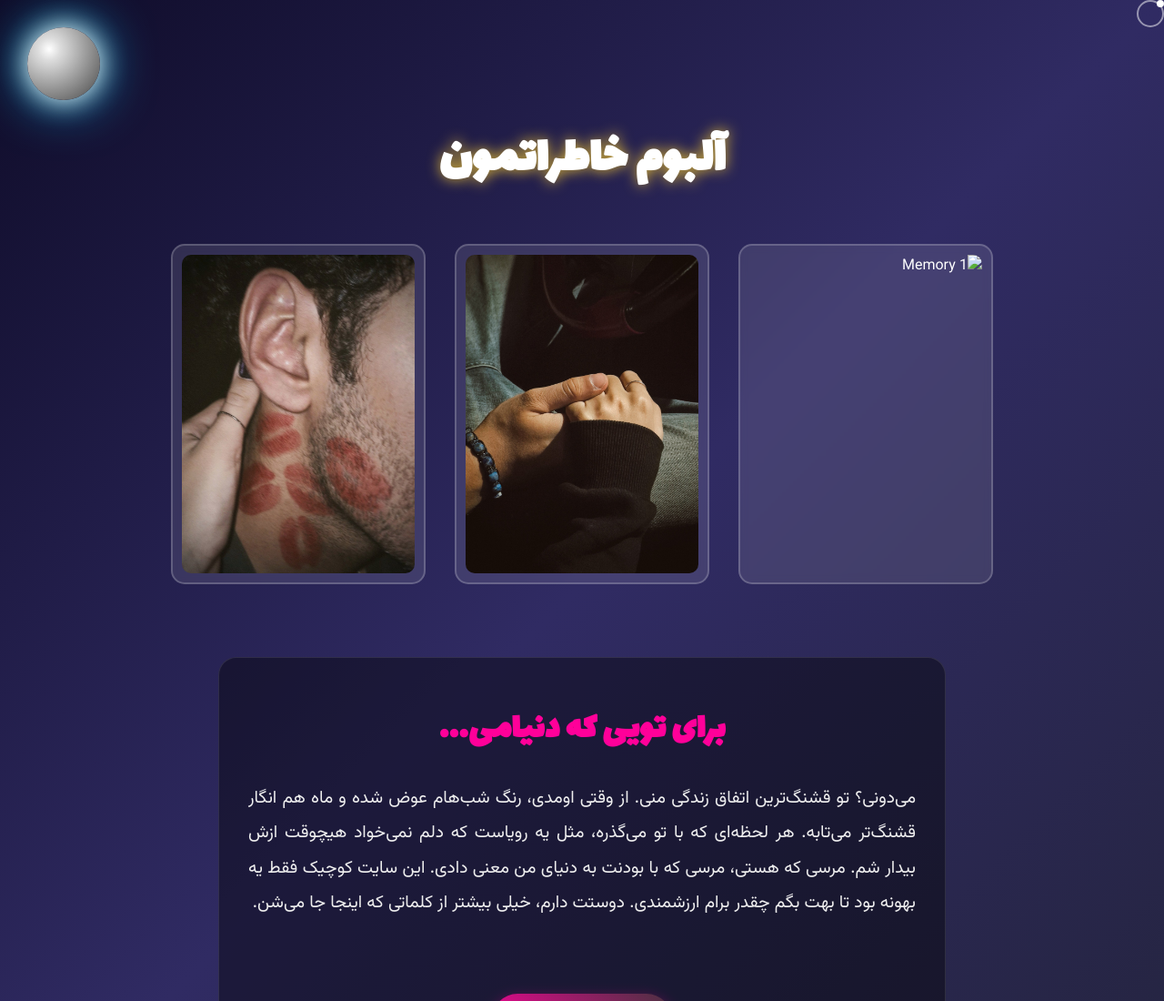
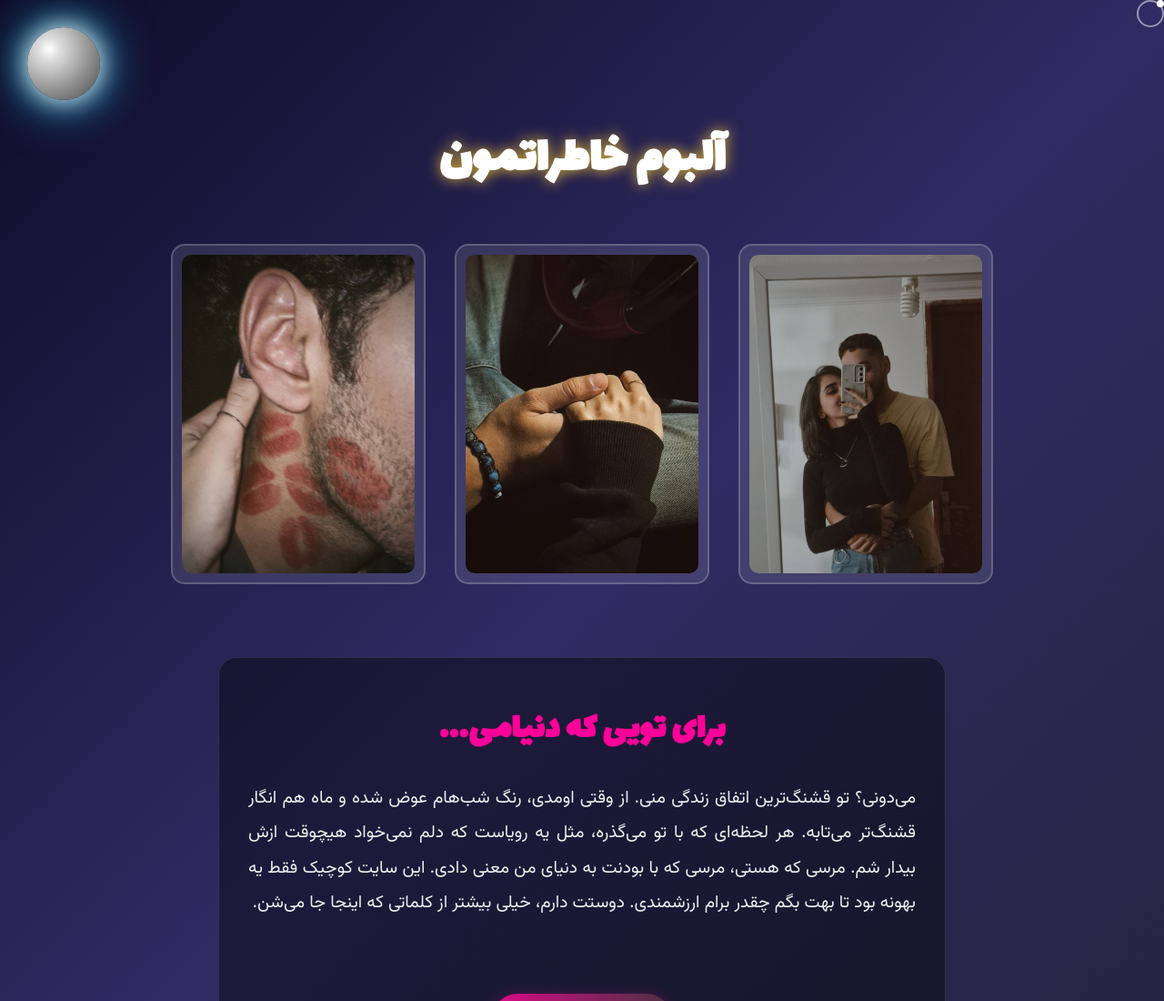
Before and after one commit to pouyars/m-project, a plain HTML site: page last.html in a window 1280 px wide. Shown: the top 1100 px of the page at 91% size. Drawn offline with Linux system fonts and the light colour scheme.

Commit message:
Update last.html

```diff
--- a/last.html
+++ b/last.html
@@ -84,7 +84,7 @@
 
         <div class="memory-gallery">
             <div class="memory-card">
-                <img src="1.jpgk" alt="Memory 1" class="memory-img">
+                <img src="https://github.com/pouyars/m-project/blob/main/1.jpg" alt="Memory 1" class="memory-img">
             </div>
 
             <div class="memory-card">
```
